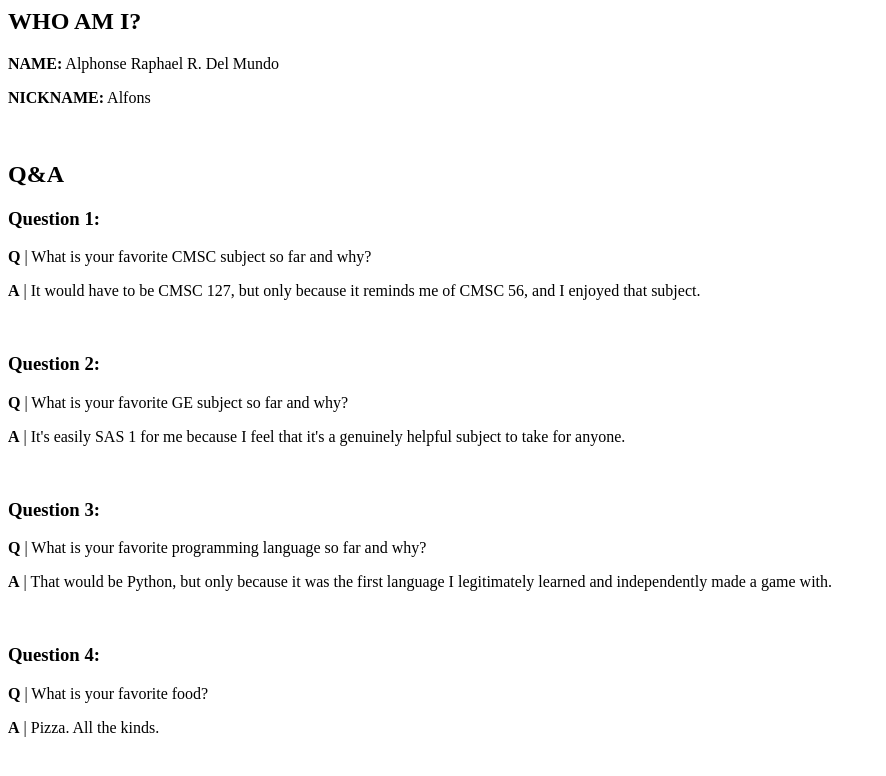
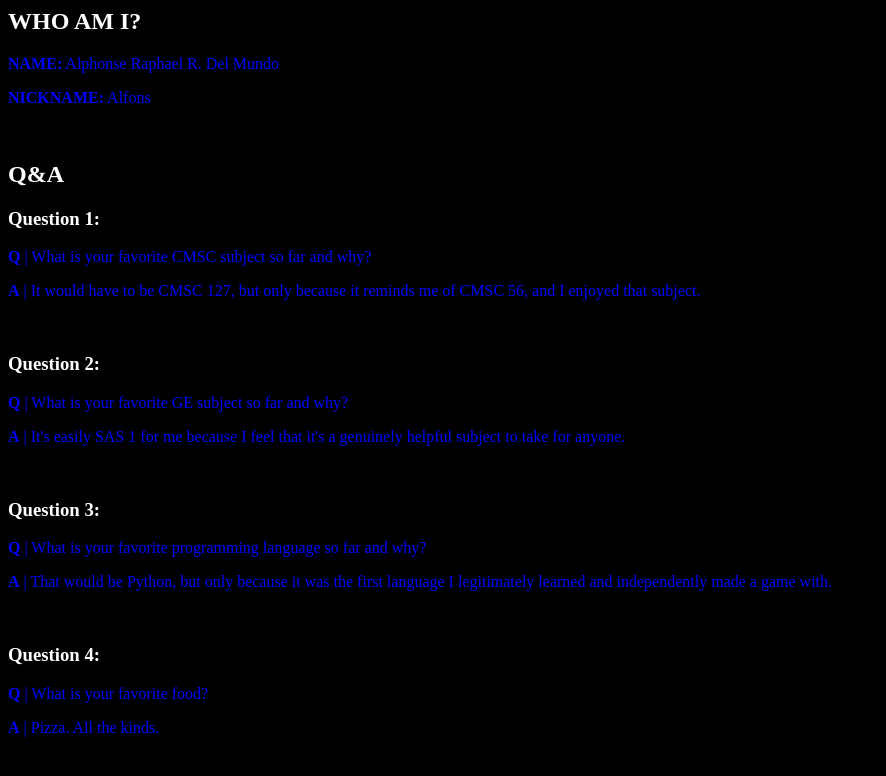
Before and after one commit to quite2quiet/cmsc100_exer1, a plain HTML site: page exer1.html in a window 1280 px wide. Shown: the whole page, without its empty margins (0-886 px from the left). Drawn offline with Linux system fonts and the light colour scheme.

Commit message:
CSS added

```diff
--- /dev/null
+++ b/exer1.css
@@ -0,0 +1,12 @@
+body {
+    background-color: black;
+}
+h2 {
+    color: white;
+}
+h3{
+    color: white;
+}
+p{
+    color: blue;
+}
--- a/exer1.html
+++ b/exer1.html
@@ -1,5 +1,7 @@
 <html>
-
+	<head>
+		<link rel="stylesheet" href="exer1.css">
+	</head>
 <body>
 <h2>WHO AM I?</h2>
     <p><b>NAME:</b> Alphonse Raphael R. Del Mundo</p>
```
